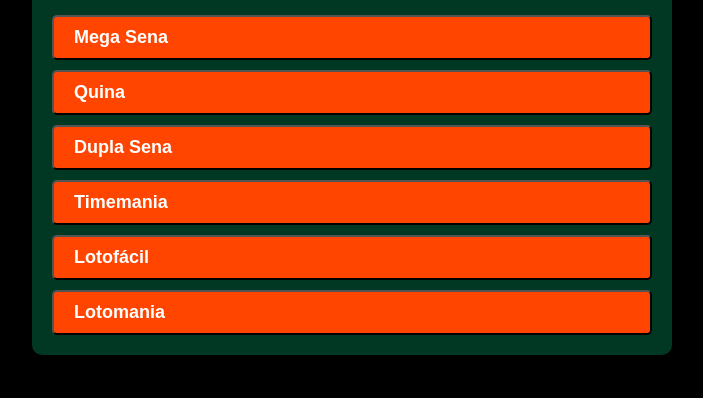
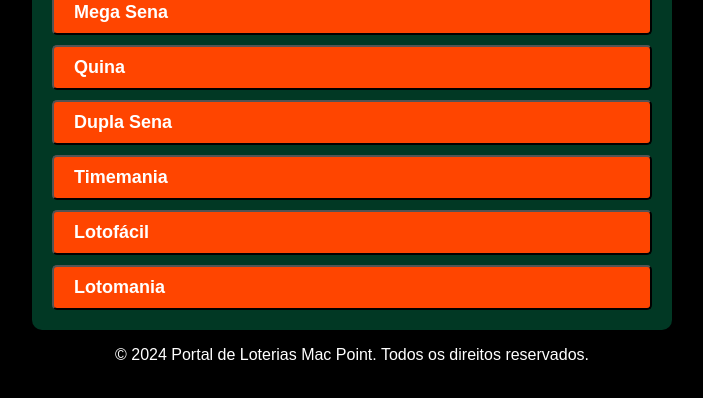
Before and after one commit to Macklinger/Mac-Point2024, a plain HTML site: page index.html in a window 1280 px wide. Shown: the part 300-698 px from the top of the page, without its empty margins (288-991 px from the left). Drawn offline with Linux system fonts and the light colour scheme.

Commit message:
Update index.html

```diff
--- a/index.html
+++ b/index.html
@@ -158,5 +158,9 @@
       conteudo.style.display = "block";
     }
   </script>
+      <!-- Rodapé -->
+  <footer>
+    <p>© 2024 Portal de Loterias Mac Point. Todos os direitos reservados.</p>
+  </footer>
 </body>
 </html>
```
